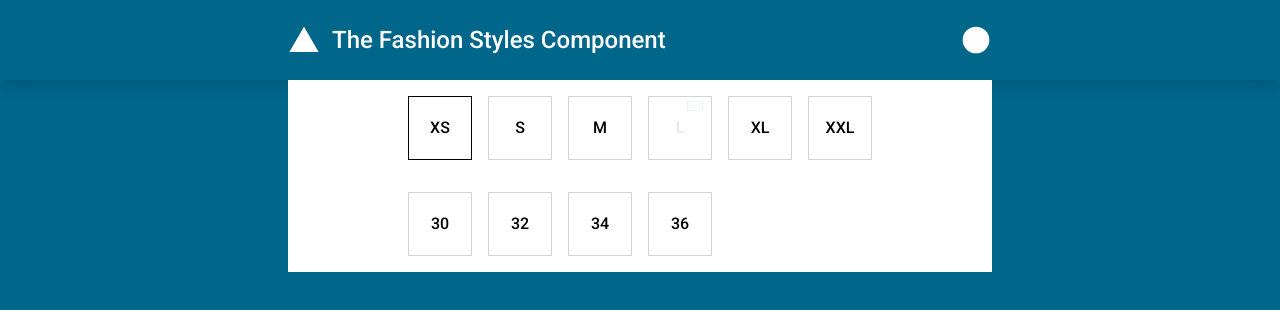
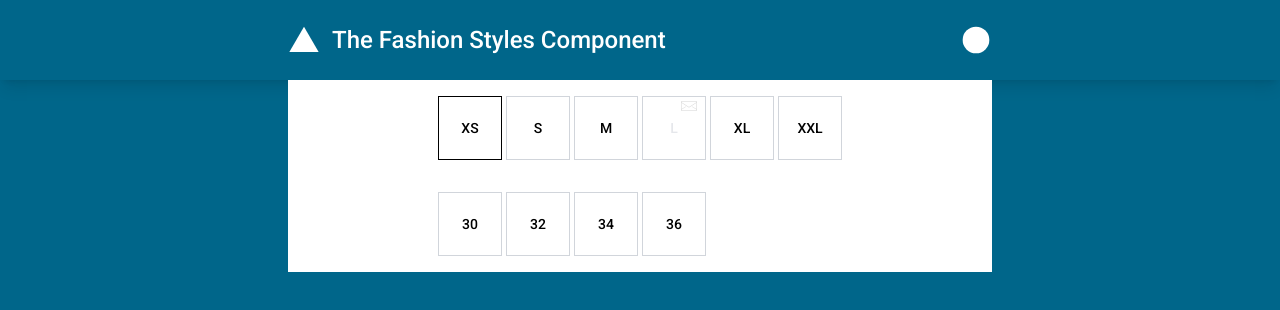
Before and after one commit to AgrisJ/millers_assignment, a Vue app in the folder app/: page / in a window 1280 px wide. Shown: the top 310 px of the page. Built offline with nearby package versions, Linux system fonts and the light colour scheme.

Commit message:
app: improved btn cosmetics

```diff
--- a/app/src/components/EnvelopeIcon.vue
+++ b/app/src/components/EnvelopeIcon.vue
@@ -1,8 +1,8 @@
 <template>
-  <svg class="w-6 h-6 text-gray-200 absolute top-1 right-0 hover-fill-black" fill="none" xmlns="http://www.w3.org/2000/svg" width="16" height="10">
+  <svg class="w-6 h-6 absolute top-1 right-0 hover-fill-black" fill="none" xmlns="http://www.w3.org/2000/svg" width="16" height="10">
     <path
       d="M1 0h14c.5527 0 1 .372708 1 .833333V9.16667C16 9.62729 15.5527 10 15 10H1c-.55275 0-1-.37271-1-.83333V.833333C0 .372708.44725 0 1 0Zm14 .416667H1c-.276 0-.5.186666-.5.416666v.514377L8 5.99042l7.5-4.64271V.833333c0-.23-.224-.416666-.5-.416666ZM1 9.58333h14c.276 0 .5-.18666.5-.41666v-.585l-4.646-2.78771c-.112-.06708-.1375-.19729-.057-.29083.0805-.09313.2365-.11438.349-.0475L15.5 8.06854V1.86688L8.14925 6.41729c-.0445.0275-.09675.04104-.14925.04104-.0525 0-.10475-.01354-.14925-.04104L.5 1.86688v6.20166l4.354-2.6125c.112-.06708.2685-.04604.349.0475.0805.09334.05525.22354-.057.29083L.5 8.58167v.585c0 .23.224.41666.5.41666Z"
-      fill="#E5E7EB"
+      fill="#d4d4d4"
     />
   </svg>
 </template>
--- a/app/src/components/SizeButtons.vue
+++ b/app/src/components/SizeButtons.vue
@@ -22,12 +22,12 @@ const pickedLength = ref(null);
 
 <template>
   <div class="">
-    <div class="flex gap-4">
+    <div class="flex gap-1">
       <div v-for="(sizeObj, index) in sizes" :key="index" class="my-2">
         <SizeLabel :size="sizeObj.size" :picked="pickedSize" @update:picked="pickedSize = $event" :volume="sizeObj.volume" />
       </div>
     </div>
-    <div class="flex gap-4">
+    <div class="flex gap-1">
       <div v-for="(lenghtObj, index) in lenghts" :key="index" class="my-2">
         <SizeLabel :size="lenghtObj.size" :picked="pickedLength" @update:picked="pickedLength = $event" :volume="lenghtObj.volume" />
       </div>
--- a/app/src/components/SizeLabel.vue
+++ b/app/src/components/SizeLabel.vue
@@ -22,9 +22,9 @@ defineProps({
     <label
       data-content="Notify when available"
       :class="[
-        'w-16 h-16 inline-flex items-center p-2 justify-center text-center bg-white cursor-pointer select-none relative',
+        'w-16 h-16 text-sm inline-flex items-center p-2 justify-center text-center bg-white cursor-pointer select-none relative',
         volume > 0 ? 'border-transitions' : 'border border-gray-100 text-gray-200 tooltip z-10',
-        picked === size ? 'border-black' : ' border-gray-300',
+        picked === size ? 'border-black' : 'border-gray-300',
       ]"
     >
       <input
```
